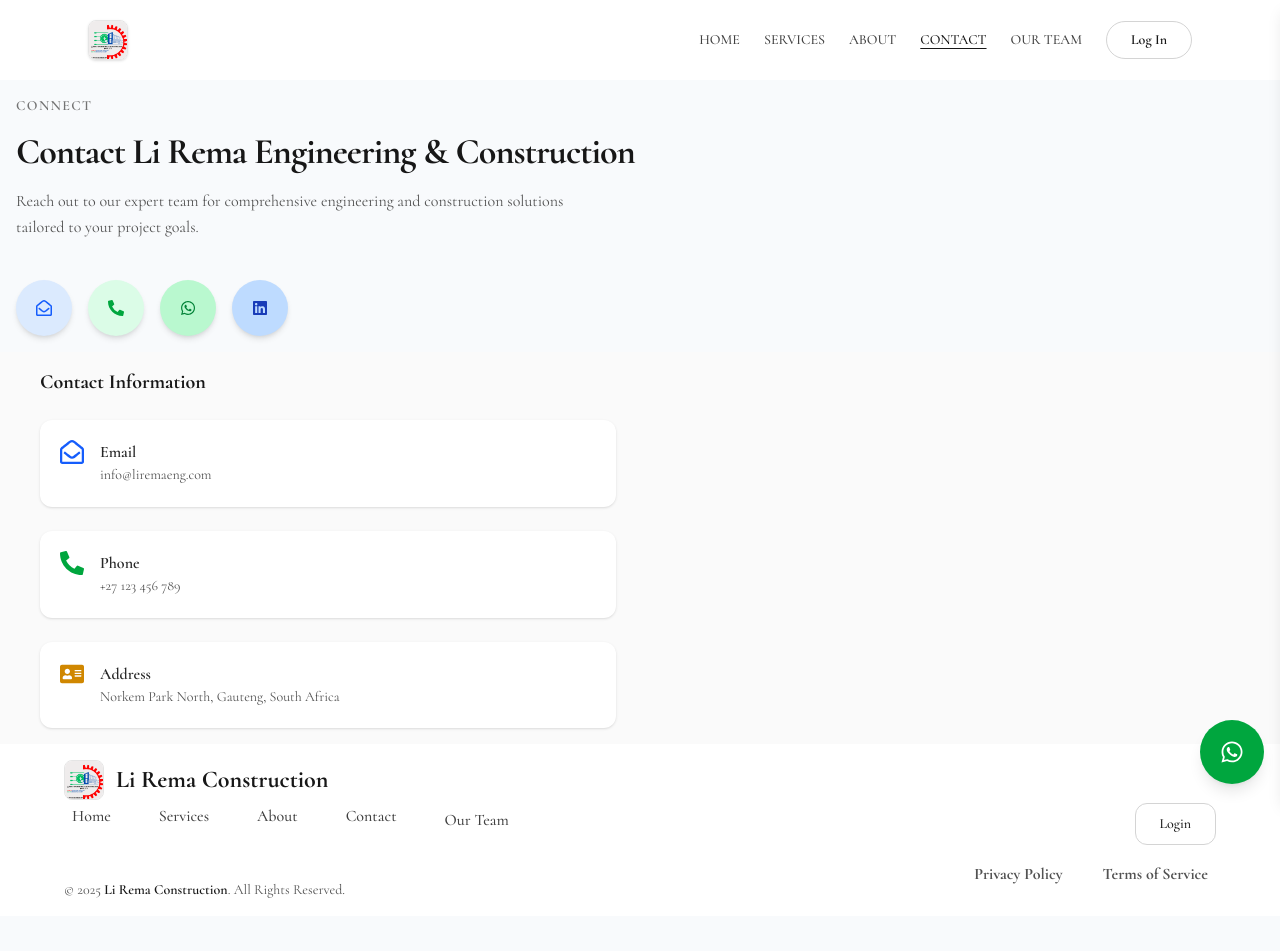
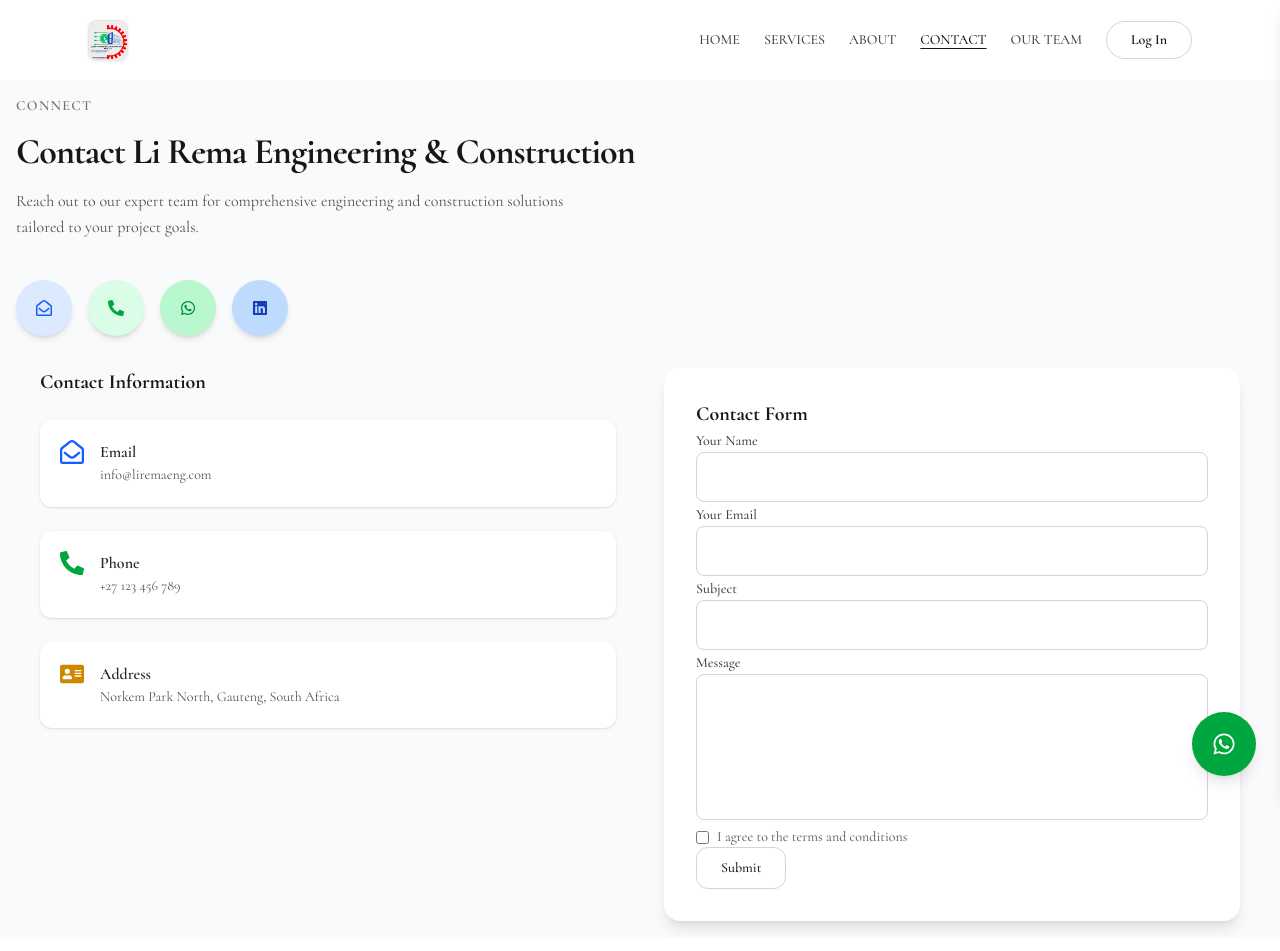
Before and after one commit to Supa-Thobile2/lirema, a React (Vite) app: page /contacts in a window 1280 px wide. Shown: the top 951 px of the page. Before the commit the page ends 916 px from the top, so only its background shows below. Built offline with nearby package versions, Linux system fonts and the light colour scheme; a web font is replaced by a local one.

Commit message:
updated projrct

```diff
--- a/src/pages/ContactPage.jsx
+++ b/src/pages/ContactPage.jsx
@@ -21,7 +21,6 @@
           className="
             mx-auto max-w-7xl
             p-4
-
             space-y-4
             text-center md:text-left
           "
@@ -192,7 +191,86 @@
             </article>
 
             {/* -------- CONTACT FORM -------- */}
+            <form
+              aria-labelledby="contact-form-heading"
+              className="
+                rounded-2xl bg-white
+                p-6 sm:p-8
+                shadow-lg
 
+              "
+            >
+              <h2
+                id="contact-form-heading"
+                className="text-xl font-bold text-neutral-900"
+              >
+                Contact Form
+              </h2>
+
+              {[
+                { id: "name", type: "text", label: "Your Name" },
+                { id: "email", type: "email", label: "Your Email" },
+                { id: "subject", type: "text", label: "Subject" },
+              ].map((field) => (
+                <div key={field.id} className="space-y-1">
+                  <label
+                    htmlFor={field.id}
+                    className="text-sm font-medium text-neutral-700"
+                  >
+                    {field.label}
+                  </label>
+                  <input
+                    id={field.id}
+                    type={field.type}
+                    required
+                    className="
+                      w-full rounded-lg
+                      border border-neutral-300
+                      px-4 py-3
+                      text-sm sm:text-base
+                      focus-visible:ring-2
+                      focus-visible:ring-blue-500
+                      focus-visible:ring-offset-2
+                    "
+                  />
+                </div>
+              ))}
+
+              <div className="">
+                <label
+                  htmlFor="message"
+                  className="text-sm font-medium text-neutral-700"
+                >
+                  Message
+                </label>
+                <textarea
+                  id="message"
+                  rows={5}
+                  required
+                  className="
+                    w-full resize-none
+                    rounded-lg
+                    border border-neutral-300
+                    px-4 py-3
+                    text-sm sm:text-base
+                    focus-visible:ring-2
+                    focus-visible:ring-blue-500
+                    focus-visible:ring-offset-2
+                  "
+                />
+              </div>
+
+              <label className="flex items-start gap-2 text-sm text-neutral-600">
+                <input type="checkbox" required className="mt-1 accent-blue-600" />
+                I agree to the terms and conditions
+              </label>
+
+              <Button
+                text="Submit"
+                ariaLabel="Submit contact form"
+                className="w-full mt-2"
+              />
+            </form>
           </div>
         </section>
       </main>
@@ -204,7 +282,7 @@
         rel="noopener noreferrer"
         aria-label="Chat with us on WhatsApp"
         className="
-          fixed bottom-4 right-4 sm:bottom-4 sm:right-4
+          fixed bottom-5 right-5 sm:bottom-6 sm:right-6
           z-50
           h-14 w-14 sm:h-16 sm:w-16
           rounded-full
```
